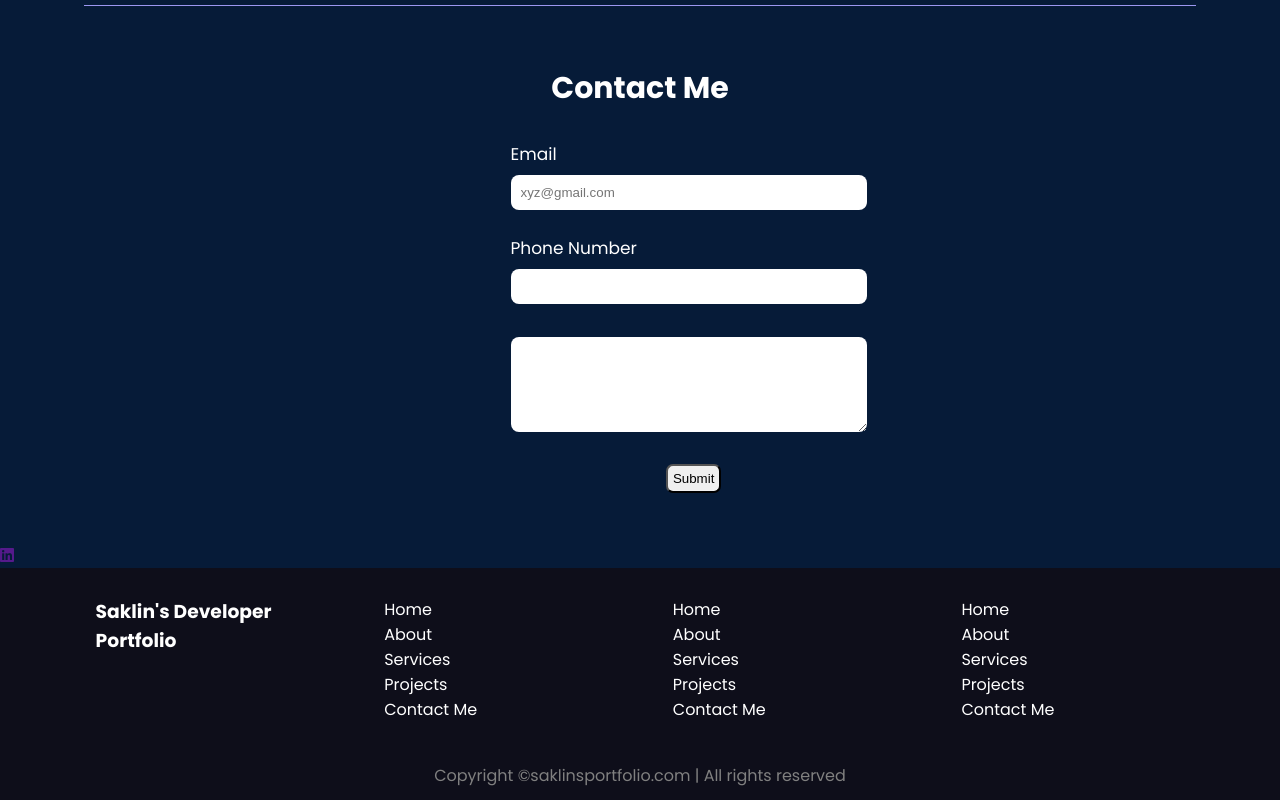
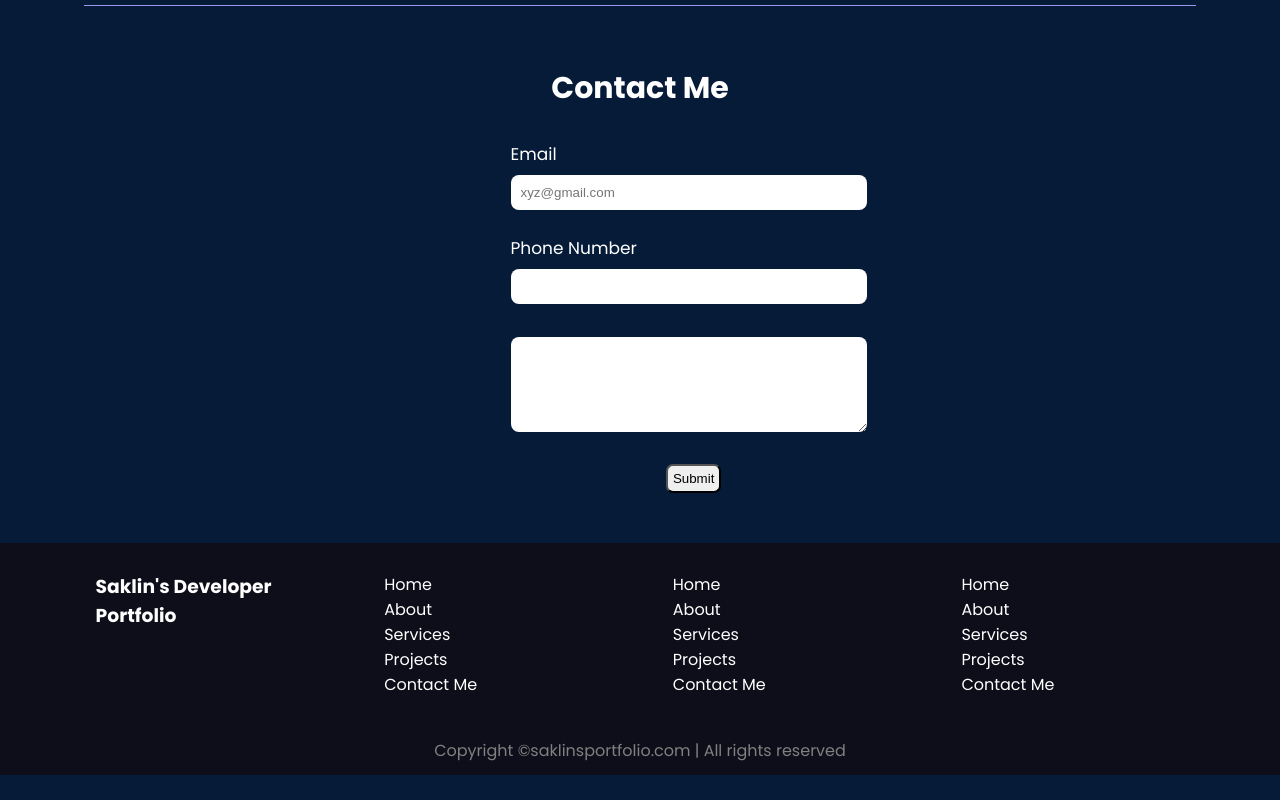
Before and after one commit to artic0909/codsoft.portfolio.github.io, a plain HTML site: page index.html in a window 1280 px wide. Shown: the part 3606-4406 px from the top of the page. After the commit the page ends 4381 px from the top, so only its background shows below. Drawn offline with nearby package versions, Linux system fonts and the light colour scheme.

Commit message:
index.html

```diff
--- a/index.html
+++ b/index.html
@@ -516,11 +516,7 @@
         </section>
     </main>
 
-    <section>
-        <div class="icons">
-            <a href=""><i class="fa-brands fa-linkedin"></i></a>
-        </div>
-    </section>
+
 
     <footer>
         <div class="footer">
```
